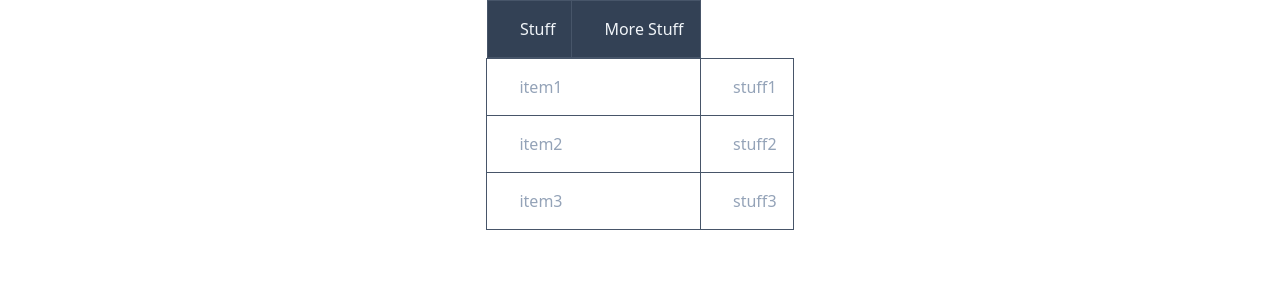
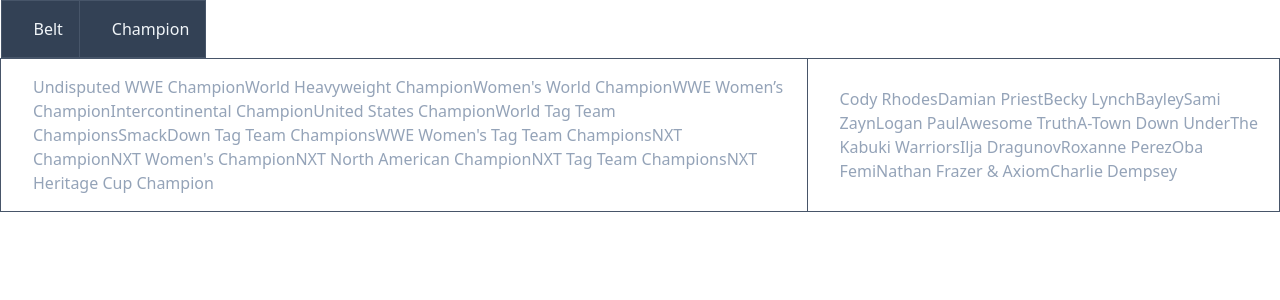
Before and after one commit to SWIC-177/wwe-react-justinflanagan123, a React (Vite) app: page / in a window 1280 px wide. Shown: the top 300 px of the page. Built offline with nearby package versions, Linux system fonts and the light colour scheme.

Commit message:
feat: Implement App component with Table and data import

```diff
--- a/src/app.jsx
+++ b/src/app.jsx
@@ -1,12 +1,13 @@
 import Table from "./components/table";
+import { BELTS, CHAMPIONS } from "./data";
 
 export default function App() {
   return (
     <Table
-      col1={["item1", "item2", "item3"]}
-      col2={["stuff1", "stuff2", "stuff3"]}
-      col1Header="Stuff"
-      col2Header="More Stuff"
+      col1={[BELTS]}
+      col2={[CHAMPIONS]}
+      col1Header="Belt"
+      col2Header="Champion"
     />
   );
 }
```
